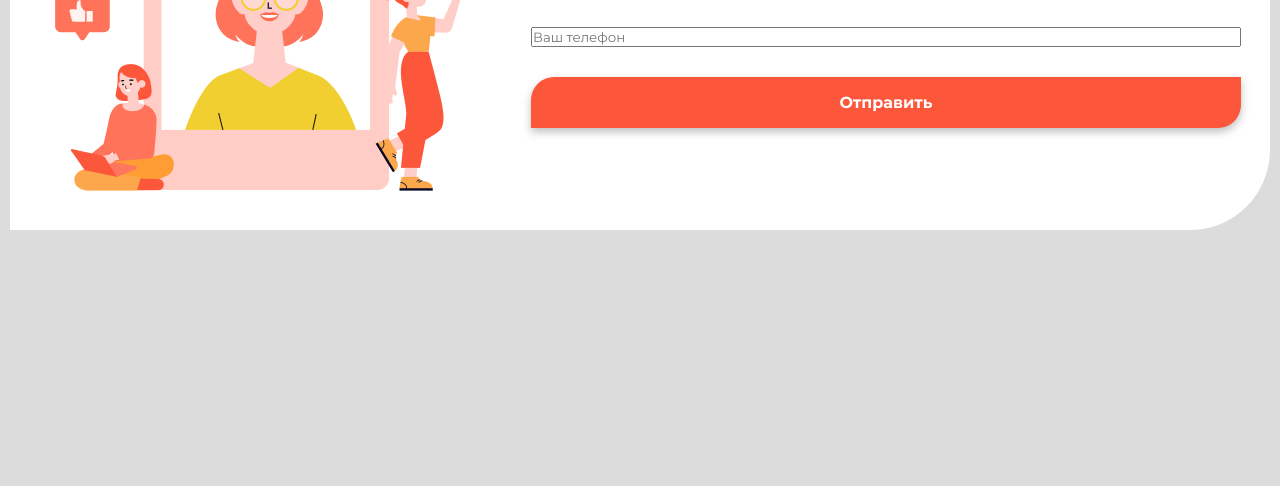
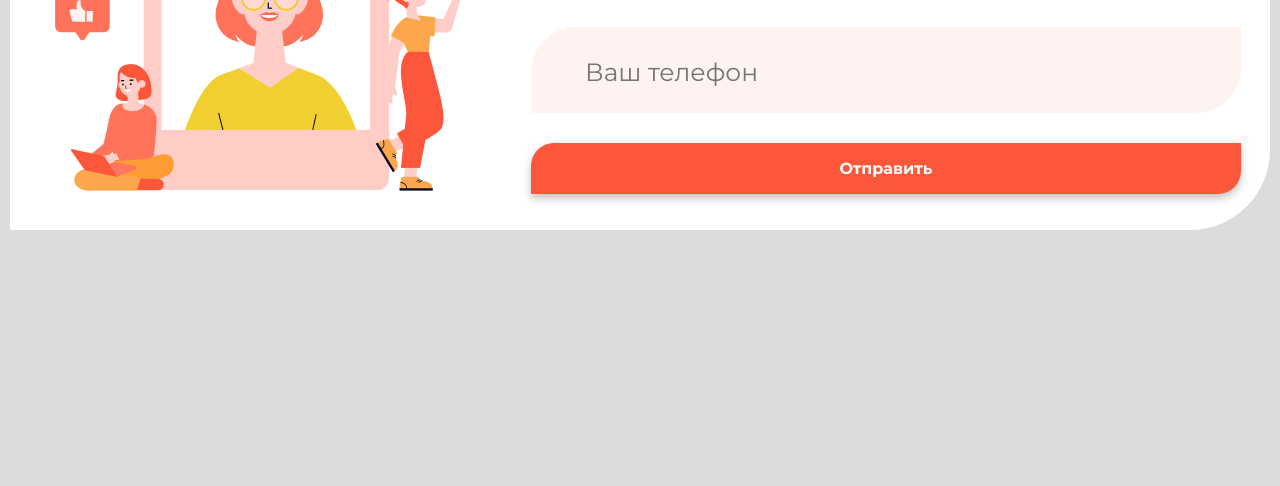
Before and after one commit to Galemanov/get-reach, a plain HTML site: page login.html in a window 1280 px wide. Shown: the part 314-800 px from the top of the page. Drawn offline with Linux system fonts and the light colour scheme.

Commit message:
Finished login page

```diff
--- a/assets/style/components/input.scss
+++ b/assets/style/components/input.scss
@@ -1,4 +1,9 @@
 @import "./variables.scss";
 
 input {
+  padding: 30px 0 26px 54px;
+  border-radius: 45px 0px;
+  border: none;
+  background: $lightOrange;
+  font-size: 25px;
 }
--- a/login.html
+++ b/login.html
@@ -20,9 +20,9 @@
           </div>
           <div class="login__item">
             <h2>Введите ваши данные</h2>
-            <form action="#" class="login__form">
+            <form class="login__form">
               <input type="text" placeholder="Ваше имя" />
-              <input type="tel" placeholder="Ваш телефон" max="10" />
+              <input type="tel" placeholder="Ваш телефон" />
               <button class="login__button">
                 <a class="" href="/get-reach/index.html">Отправить</a>
               </button>
```
Also changed, not shown: index.html (+15 -5 lines), assets/style/components/input.css, assets/style/style.css, 2 other files.
